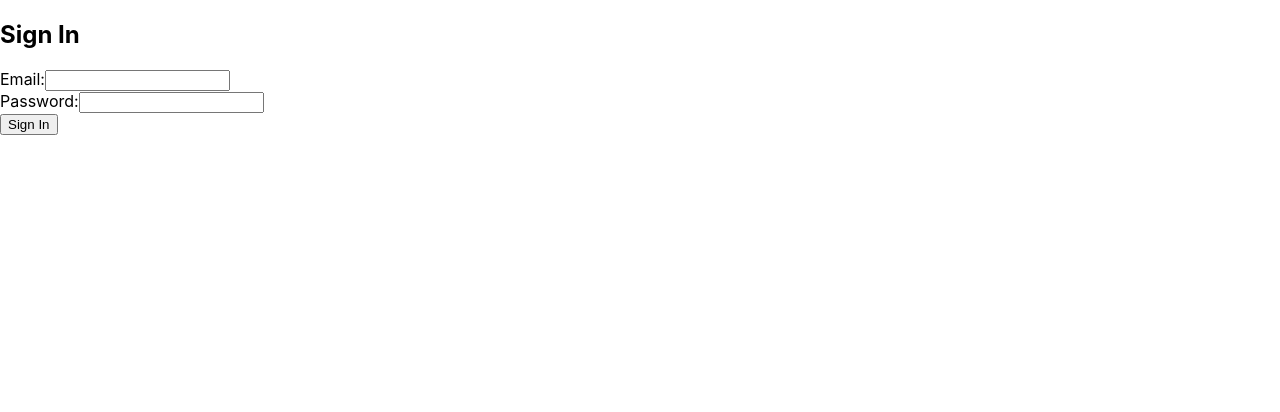
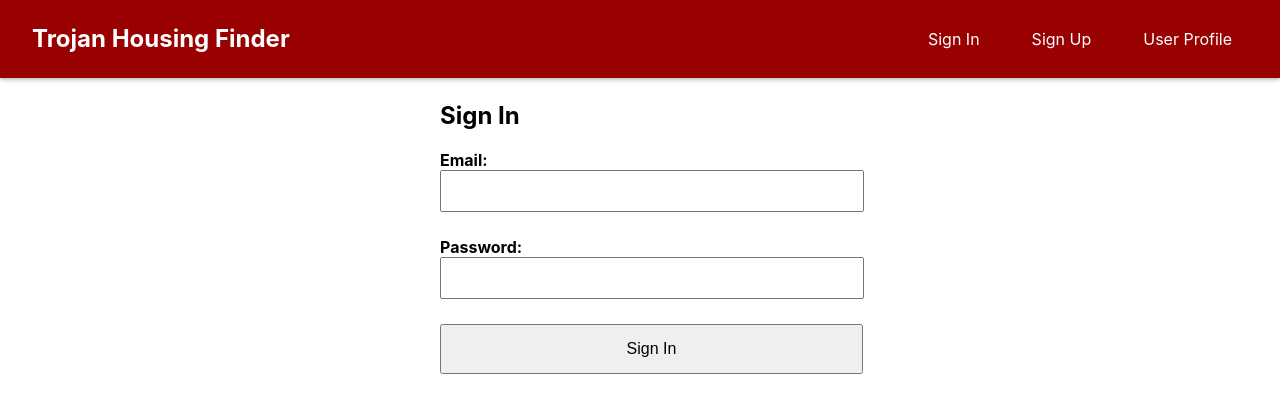
Before and after one commit to TrojanHousing/Frontend, a React (Create React App) app in the folder trojan-housing/: page /SignIn in a window 1280 px wide. Shown: the top 412 px of the page. Built offline with nearby package versions, Linux system fonts and the light colour scheme.

Commit message:
SignIn/SignUp Styling done

```diff
--- /dev/null
+++ b/trojan-housing/src/SignIn.css
@@ -0,0 +1,34 @@
+.container {
+    display: flex;
+    flex-direction: column;
+    align-items: center;
+    justify-content: center;
+    height: 100vh;
+  }
+
+  .form-container {
+    width: 100%;
+    max-width: 400px;
+    margin-top: -500px;
+    font-size: 16px;
+    font-weight: bold;
+  }
+
+  .form {
+    display: flex;
+    flex-direction: column;
+    gap: 25px;
+  }
+
+  .input{
+    width: 400px;
+    padding: 10px;
+    font-size: 16px;
+  }
+  .button {
+    width: 423px;
+    padding: 10px;
+    font-size: 16px;
+    height: 50px;
+
+  }
--- a/trojan-housing/src/SignIn.js
+++ b/trojan-housing/src/SignIn.js
@@ -1,4 +1,6 @@
 import React, { useState } from 'react';
+import Navbar from './Navbar';
+import './SignIn.css';  // Importing the CSS file
 
 const SignIn = () => {
   const [formData, setFormData] = useState({
@@ -13,7 +15,6 @@ const SignIn = () => {
       ...formData,
       [name]: value,
     });
-    // Clear any existing errors for the field being changed
     setErrors({
       ...errors,
       [name]: '',
@@ -22,7 +23,6 @@ const SignIn = () => {
 
   const handleSubmit = (e) => {
     e.preventDefault();
-    // Simple validation
     const errors = {};
     if (!formData.email) {
       errors.email = 'Email is required';
@@ -34,16 +34,17 @@ const SignIn = () => {
     }
     setErrors(errors);
     if (Object.keys(errors).length === 0) {
-      // Submit the form data
       console.log('Form submitted:', formData);
-      // You can add your API call or other logic to submit the form data here
     }
   };
 
   return (
-    <div>
+    <div id = "1">
+      <Navbar />
+    <div className="container">
+      <div className="form-container">
         <h2>Sign In</h2>
-      <form onSubmit={handleSubmit}>
+        <form onSubmit={handleSubmit} className="form">
           <div>
             <label>Email:</label>
             <input
@@ -51,6 +52,7 @@ const SignIn = () => {
               name="email"
               value={formData.email}
               onChange={handleChange}
+              className="input"
             />
             {errors.email && <div className="error">{errors.email}</div>}
           </div>
@@ -61,11 +63,14 @@ const SignIn = () => {
               name="password"
               value={formData.password}
               onChange={handleChange}
+              className="input"
             />
             {errors.password && <div className="error">{errors.password}</div>}
           </div>
-        <button type="submit">Sign In</button>
+          <button type="submit" className="button">Sign In</button>
         </form>
+      </div>
+    </div>
     </div>
   );
 };
--- a/trojan-housing/src/SignUp.js
+++ b/trojan-housing/src/SignUp.js
@@ -1,4 +1,7 @@
 import React, { useState } from 'react';
+import Navbar from './Navbar';
+import './SignIn.css';  // Reusing the same CSS file for styling
+
 
 const SignUp = () => {
   const [formData, setFormData] = useState({
@@ -16,7 +19,6 @@ const SignUp = () => {
       ...formData,
       [name]: value,
     });
-    // Clear any existing errors for the field being changed
     setErrors({
       ...errors,
       [name]: '',
@@ -25,7 +27,6 @@ const SignUp = () => {
 
   const handleSubmit = (e) => {
     e.preventDefault();
-    // Simple validation
     const errors = {};
     if (!formData.username) {
       errors.username = 'Username is required';
@@ -46,16 +47,17 @@ const SignUp = () => {
     }
     setErrors(errors);
     if (Object.keys(errors).length === 0) {
-      // Submit the form data
       console.log('Form submitted:', formData);
-      // You can add your API call or other logic to submit the form data here
     }
   };
 
   return (
-    <div>
+    <div id="2">
+      <Navbar />
+      <div className="container">
+        <div className="form-container" style={{marginTop: '-250px'}}>
           <h2>Sign Up</h2>
-      <form onSubmit={handleSubmit}>
+          <form onSubmit={handleSubmit} className="form">
             <div>
               <label>Username:</label>
               <input
@@ -63,6 +65,7 @@ const SignUp = () => {
                 name="username"
                 value={formData.username}
                 onChange={handleChange}
+                className="input"
               />
               {errors.username && <div className="error">{errors.username}</div>}
             </div>
@@ -73,6 +76,7 @@ const SignUp = () => {
                 name="email"
                 value={formData.email}
                 onChange={handleChange}
+                className="input"
               />
               {errors.email && <div className="error">{errors.email}</div>}
             </div>
@@ -83,6 +87,7 @@ const SignUp = () => {
                 name="emailConfirmation"
                 value={formData.emailConfirmation}
                 onChange={handleChange}
+                className="input"
               />
               {errors.emailConfirmation && <div className="error">{errors.emailConfirmation}</div>}
             </div>
@@ -93,6 +98,7 @@ const SignUp = () => {
                 name="password"
                 value={formData.password}
                 onChange={handleChange}
+                className="input"
               />
               {errors.password && <div className="error">{errors.password}</div>}
             </div>
@@ -103,11 +109,14 @@ const SignUp = () => {
                 name="passwordConfirmation"
                 value={formData.passwordConfirmation}
                 onChange={handleChange}
+                className="input"
               />
               {errors.passwordConfirmation && <div className="error">{errors.passwordConfirmation}</div>}
             </div>
-        <button type="submit">Sign Up</button>
+            <button type="submit" className="button">Sign Up</button>
           </form>
+        </div>
+      </div>
     </div>
   );
 };
```
Lines whose indentation alone changed are shown as unchanged.
